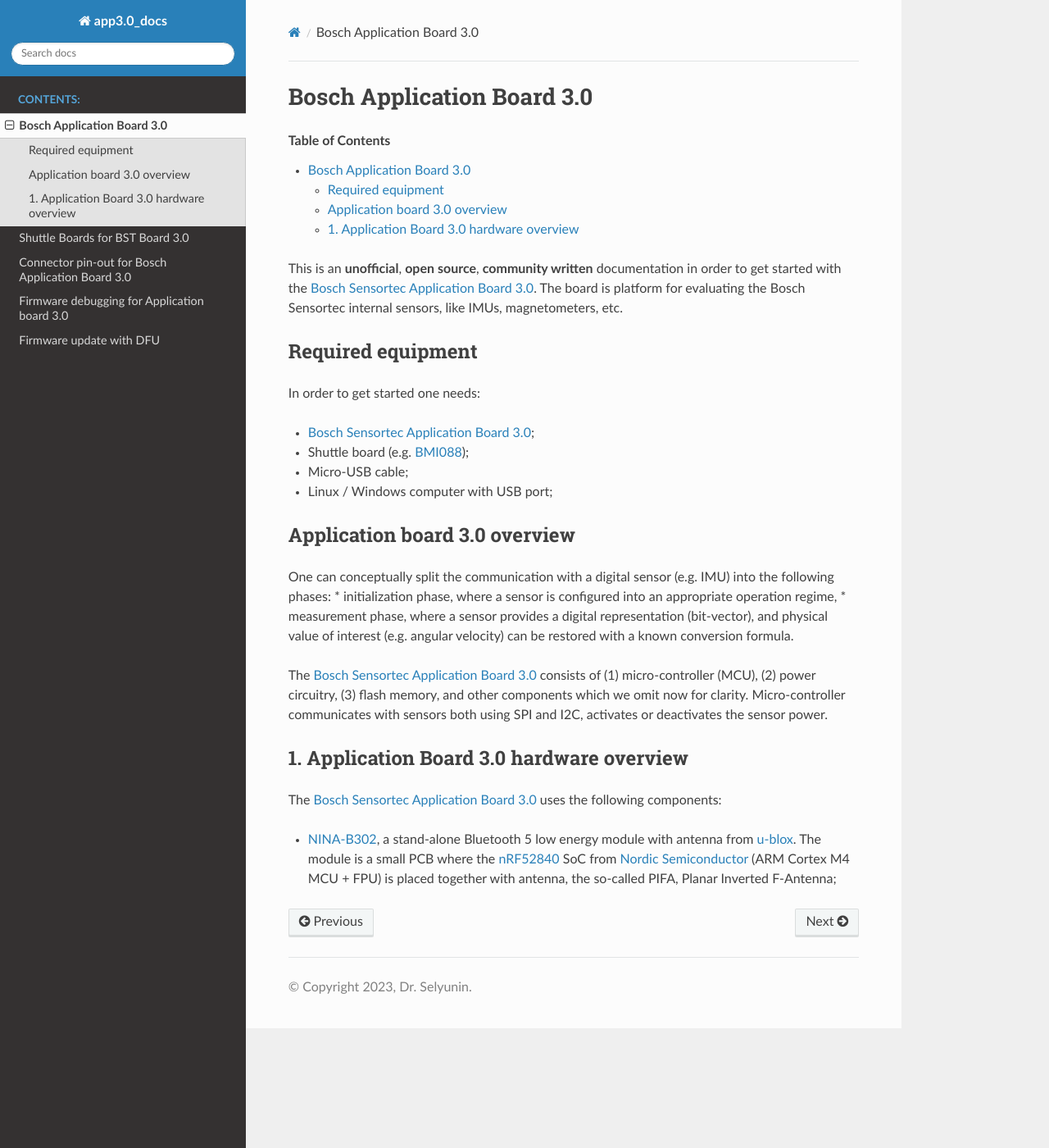
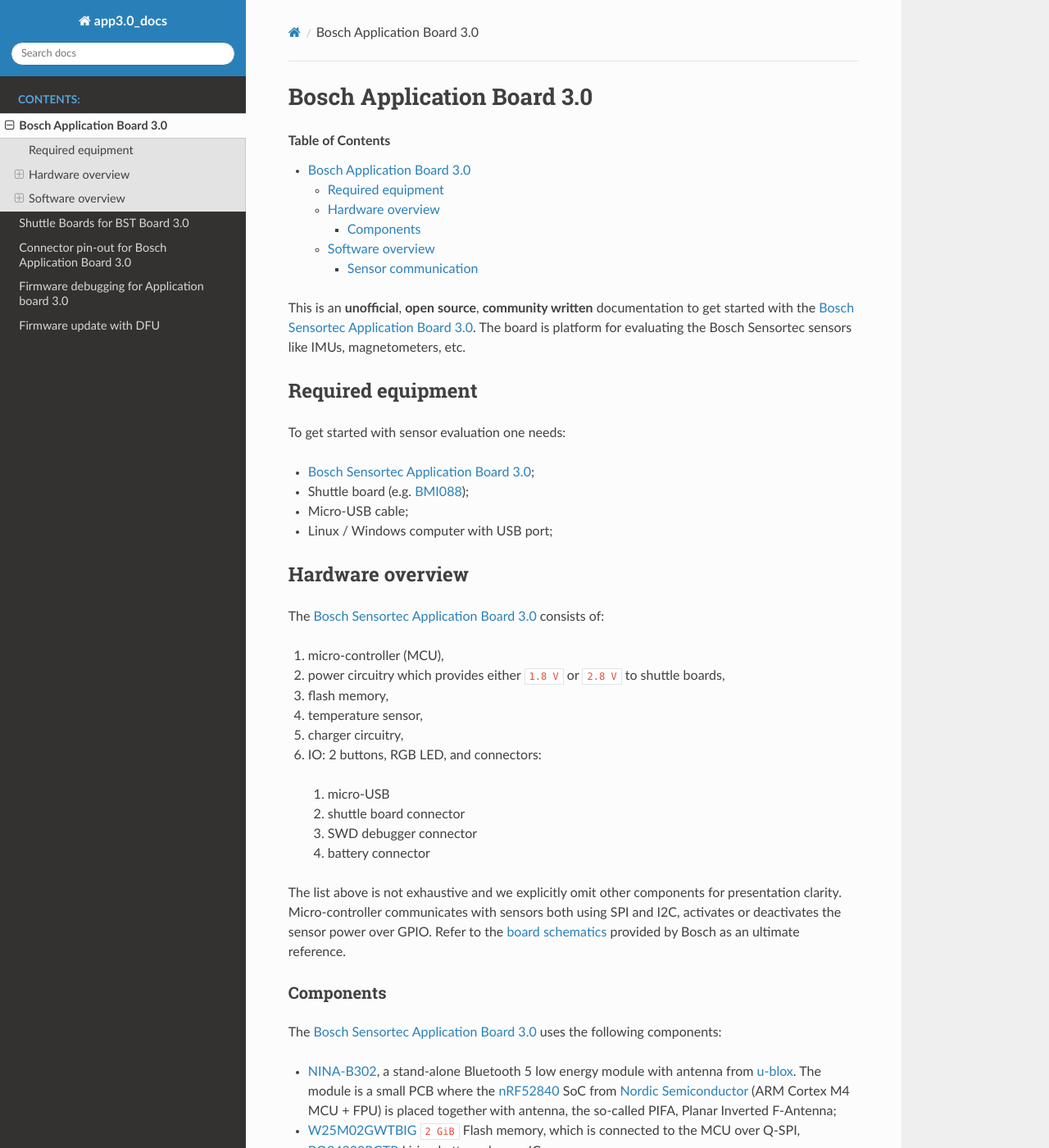
Before and after one commit to selyunin/app3.0_docs, a Sphinx documentation site: the page built from source/app30_main.rst, in a window 1280 px wide and 1400 px high. Shown: the whole window at 82% size. Built offline with Sphinx 7.4.7 and the Read the Docs theme 2.0.0, drawn with Linux system fonts in a browser that asks for light colours; some of the changed text lies outside the part shown.

```diff
--- a/source/app30_main.rst
+++ b/source/app30_main.rst
@@ -6,15 +6,15 @@ Bosch Application Board 3.0
     :backlinks: top
 
 This is an **unofficial**, **open source**, **community written** documentation
-in order to get started with the `Bosch Sensortec Application Board 3.0`_.
-The board is platform for evaluating the Bosch Sensortec internal sensors,
+to get started with the `Bosch Sensortec Application Board 3.0`_.
+The board is platform for evaluating the Bosch Sensortec sensors
 like IMUs, magnetometers, etc.
 
 ---------------------------------
 Required equipment
 ---------------------------------
 
-In order to get started one needs:
+To get started with sensor evaluation one needs:
 
 * `Bosch Sensortec Application Board 3.0`_;
 
@@ -25,30 +25,82 @@ In order to get started one needs:
 * Linux / Windows computer with USB port;
 
 
+
 --------------------------------------------
-Application board 3.0 overview
+Hardware overview
 --------------------------------------------
 
-One can conceptually split the communication with a digital sensor (e.g. IMU) into the following phases:
-* initialization phase, where a sensor is configured into an appropriate operation regime,
-* measurement phase, where a sensor provides a digital representation (bit-vector), and
-physical value of interest (e.g. angular velocity) can be restored with a known conversion formula.
+
+The `Bosch Sensortec Application Board 3.0`_ consists of:
+
+1. micro-controller (MCU),
+
+2. power circuitry which provides either ``1.8 V`` or ``2.8 V`` to shuttle boards,
+
+3. flash memory,
+
+4. temperature sensor,
+
+5. charger circuitry,
+
+6. IO: 2 buttons, RGB LED, and connectors:
+
+  1. micro-USB
+  2. shuttle board connector
+  3. SWD debugger connector
+  4. battery connector
+
+The list above is not exhaustive and we explicitly omit other components for presentation clarity.
+Micro-controller communicates with sensors both using SPI and I2C,
+activates or deactivates the sensor power over GPIO.
+Refer to the `board schematics`_ provided by Bosch as an ultimate reference.
 
 
-The `Bosch Sensortec Application Board 3.0`_ consists of (1) micro-controller (MCU), (2) power circuitry,
-(3) flash memory, and other components which we omit now for clarity.
-Micro-controller communicates with sensors both using SPI and I2C, activates or deactivates the sensor power.
-
-
---------------------------------------------
-1. Application Board 3.0 hardware overview
---------------------------------------------
+~~~~~~~~~~~~~~~~~~~~~~
+Components
+~~~~~~~~~~~~~~~~~~~~~~
 
 The `Bosch Sensortec Application Board 3.0`_ uses the following components:
 
 * `NINA-B302`_, a stand-alone Bluetooth 5 low energy module with antenna from `u-blox`_.
   The module is a small PCB where the `nRF52840`_ SoC from `Nordic Semiconductor`_ (ARM Cortex M4 MCU + FPU)
   is placed together with antenna, the so-called PIFA, Planar Inverted F-Antenna;
+
+* `W25M02GWTBIG`_ ``2 GiB`` Flash memory, which is connected to the MCU over Q-SPI,
+
+* `BQ24230RGTR`_ Li-ion battery charger IC,
+
+* `TMP112AQDRLRQ1`_ temperature sensor connected to the MCU over I2C.
+
+
+--------------------------------------------
+Software overview
+--------------------------------------------
+
+To communicate with the board, one needs to:
+
+1. flash the board with the appropriate MCU firmware, and
+2. use the PC client software to communicate with the board over USB and read the sensor data
+3. use Android app to access the board data over Bluetooth
+
+
+
+
+~~~~~~~~~~~~~~~~~~~~~~
+Sensor communication
+~~~~~~~~~~~~~~~~~~~~~~
+
+One can conceptually split the communication with a digital sensor (e.g. IMU) into the following phases:
+
+* initialization phase, where a sensor is configured into an appropriate operation regime,
+
+* measurement phase, where a sensor provides a digital representation (bit-vector) of a measured physical value.
+  Physical value of interest (e.g. angular velocity in degrees per second) can be obtained
+  from a bit-vector using a known conversion formula.
+
+
+
+
 
 
 
@@ -63,3 +115,11 @@ The `Bosch Sensortec Application Board 3.0`_ uses the following components:
 .. _nRF52840: https://www.nordicsemi.com/Products/nRF52840
 
 .. _Nordic Semiconductor: https://www.nordicsemi.com/
+
+.. _W25M02GWTBIG: https://www.winbond.com/resource-files/w25m02gw%20revd%20012219.pdf
+
+.. _board schematics: https://www.bosch-sensortec.com/media/boschsensortec/downloads/software_tools/application_board_3_0/app3-0_schematics.pdf
+
+.. _BQ24230RGTR: https://www.ti.com/product/en-us/BQ24230/part-details/BQ24230RGTR
+
+.. _TMP112AQDRLRQ1: https://www.ti.com/product/TMP112-Q1/part-details/TMP112AQDRLRQ1
```
Also changed, not shown: source/app30_shuttle_boards.rst (+6 -4 lines), source/index.rst (+3 -6 lines).
